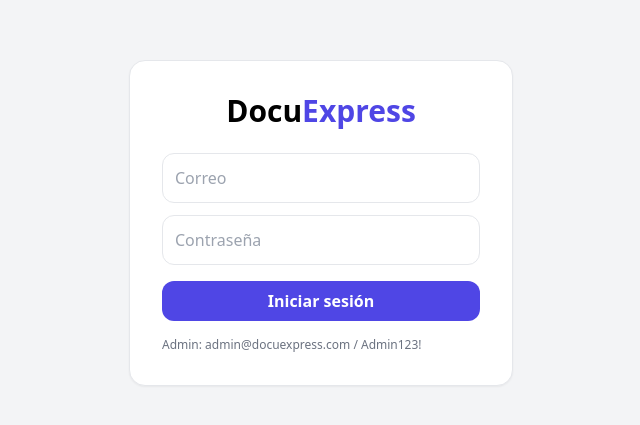
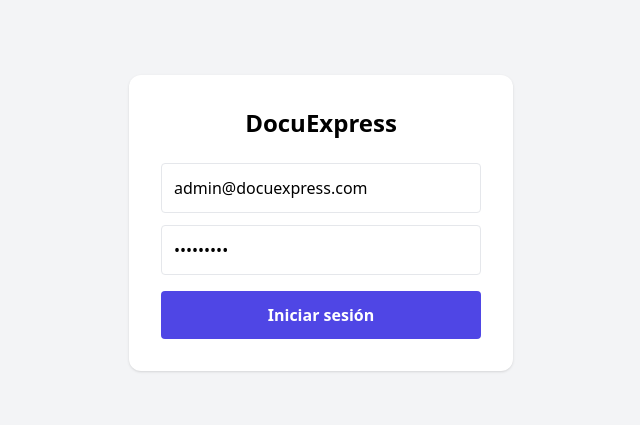
Before and after one commit to IrvingSKO/docuexpress-frontend, a React (Vite) app: page / in a window 1280 px wide. Shown: the part 177-602 px from the top of the page, without its empty margins (319-959 px from the left). Built offline with nearby package versions, Linux system fonts and the light colour scheme; no server answers.

Commit message:
Update App.jsx

```diff
--- a/src/App.jsx
+++ b/src/App.jsx
@@ -1,50 +1,32 @@
 import { useEffect, useState } from "react";
-import { motion } from "framer-motion";
 
-/* ================== CONFIG ================== */
-const BACKEND_URL =
-  import.meta?.env?.VITE_API_URL || "https://docuexpress.onrender.com/api";
+const BACKEND_URL = "https://docuexpress.onrender.com/api";
 
-/* ================== UI ================== */
-function Card({ children, className = "" }) {
-  return (
-    <div className={`bg-white border rounded-2xl shadow-sm ${className}`}>
-      {children}
-    </div>
-  );
-}
+export default function App() {
+  const [token, setToken] = useState(localStorage.getItem("token"));
+  const [email, setEmail] = useState("admin@docuexpress.com");
+  const [password, setPassword] = useState("Admin123!");
+  const [loading, setLoading] = useState(false);
 
-function Button({ children, className = "", ...props }) {
-  return (
-    <button
-      className={`bg-indigo-600 hover:bg-indigo-700 text-white font-semibold py-2 px-4 rounded-xl ${className}`}
-      {...props}
-    >
-      {children}
-    </button>
-  );
-}
+  const [type, setType] = useState("semanas");
+  const [curp, setCurp] = useState("");
+  const [nss, setNss] = useState("");
 
-/* ================== HELPERS ================== */
-async function safeJson(res) {
-  try {
-    return await res.json();
-  } catch {
-    return {};
-  }
-}
+  const [pdfUrl, setPdfUrl] = useState(null);
 
-/* 🔐 FETCH AUTENTICADO */
+  /* ========================
+     FETCH CON AUTH
+  ======================== */
   const authFetch = async (url, options = {}) => {
-  const token = localStorage.getItem("token");
+    const t = localStorage.getItem("token");
 
     const res = await fetch(`${BACKEND_URL}${url}`, {
       ...options,
       headers: {
         "Content-Type": "application/json",
-      ...(token && { Authorization: `Bearer ${token}` }),
-      ...(options.headers || {})
-    }
+        ...(t ? { Authorization: `Bearer ${t}` } : {}),
+        ...(options.headers || {}),
+      },
     });
 
     if (res.status === 401) {
@@ -54,149 +36,27 @@ const authFetch = async (url, options = {}) => {
       return;
     }
 
-  if (!res.ok) {
-    const data = await safeJson(res);
-    throw new Error(data?.message || "Error del servidor");
-  }
-
     return res;
   };
 
-/* ================== APP ================== */
-export default function App() {
-  const [screen, setScreen] = useState("login");
-  const [user, setUser] = useState(null);
-
-  const login = async (email, password) => {
+  /* ========================
+     LOGIN
+  ======================== */
+  const handleLogin = async () => {
+    setLoading(true);
     try {
       const res = await fetch(`${BACKEND_URL}/auth/login`, {
         method: "POST",
         headers: { "Content-Type": "application/json" },
-        body: JSON.stringify({ email, password })
+        body: JSON.stringify({ email, password }),
       });
 
       const data = await res.json();
 
-      if (!res.ok) {
-        alert(data?.message || "Credenciales incorrectas");
-        return;
-      }
+      if (!res.ok) throw new Error(data.message);
 
       localStorage.setItem("token", data.token);
-      setUser(data.user);
-      setScreen(data.user.role === "admin" ? "admin" : "user");
-    } catch {
-      alert("No se pudo conectar al backend");
-    }
-  };
-
-  const logout = () => {
-    localStorage.removeItem("token");
-    window.location.reload();
-  };
-
-  return (
-    <div className="min-h-screen bg-gray-100">
-      {screen === "login" && <Login onLogin={login} />}
-      {screen === "admin" && <Dashboard user={user} onLogout={logout} />}
-      {screen === "user" && <Dashboard user={user} onLogout={logout} />}
-    </div>
-  );
-}
-
-/* ================== LOGIN ================== */
-function Login({ onLogin }) {
-  const [email, setEmail] = useState("");
-  const [password, setPassword] = useState("");
-
-  return (
-    <div className="flex items-center justify-center min-h-screen">
-      <motion.div initial={{ opacity: 0, y: 20 }} animate={{ opacity: 1, y: 0 }}>
-        <Card className="p-8 w-96">
-          <h1 className="text-3xl font-bold text-center mb-6">
-            Docu<span className="text-indigo-600">Express</span>
-          </h1>
-
-          <input
-            className="w-full border p-3 rounded-xl mb-3"
-            placeholder="Correo"
-            value={email}
-            onChange={(e) => setEmail(e.target.value)}
-          />
-
-          <input
-            className="w-full border p-3 rounded-xl mb-4"
-            placeholder="Contraseña"
-            type="password"
-            value={password}
-            onChange={(e) => setPassword(e.target.value)}
-          />
-
-          <Button
-            className="w-full"
-            onClick={() => onLogin(email, password)}
-          >
-            Iniciar sesión
-          </Button>
-
-          <p className="text-xs text-gray-500 mt-4">
-            Admin: admin@docuexpress.com / Admin123!
-          </p>
-        </Card>
-      </motion.div>
-    </div>
-  );
-}
-
-/* ================== DASHBOARD ================== */
-function Dashboard({ user, onLogout }) {
-  return (
-    <div className="flex min-h-screen">
-      <aside className="w-64 bg-white p-6 border-r">
-        <h2 className="font-bold text-lg mb-4">
-          Docu<span className="text-indigo-600">Express</span>
-        </h2>
-
-        <p className="text-xs text-gray-500 mb-6">{user.email}</p>
-
-        <Button className="w-full mb-4" onClick={onLogout}>
-          Cerrar sesión
-        </Button>
-      </aside>
-
-      <main className="flex-1 p-10">
-        <ApiPanel />
-      </main>
-    </div>
-  );
-}
-
-/* ================== API PANEL ================== */
-function ApiPanel() {
-  const [type, setType] = useState("semanas");
-  const [curp, setCurp] = useState("");
-  const [nss, setNss] = useState("");
-  const [pdfUrl, setPdfUrl] = useState(null);
-  const [loading, setLoading] = useState(false);
-
-  const generar = async () => {
-    try {
-      setLoading(true);
-      setPdfUrl(null);
-
-      const res = await authFetch("/imss", {
-        method: "POST",
-        body: JSON.stringify({ type, curp, nss })
-      });
-
-      const data = await res.json();
-
-      if (!data?.pdfUrl) {
-        alert("No se recibió PDF");
-        return;
-      }
-
-      setPdfUrl(data.pdfUrl);
+      setToken(data.token);
     } catch (e) {
       alert(e.message);
     } finally {
@@ -204,56 +64,57 @@ function ApiPanel() {
     }
   };
 
-  return (
-    <Card className="max-w-xl p-6">
-      <h2 className="text-xl font-bold mb-4">Consulta IMSS</h2>
+  /* ========================
+     GENERAR DOCUMENTO
+  ======================== */
+  const handleGenerate = async () => {
+    setLoading(true);
+    setPdfUrl(null);
 
-      <select
-        className="w-full border p-3 rounded-xl mb-3"
-        value={type}
-        onChange={(e) => setType(e.target.value)}
-      >
-        <option value="asignacion">Asignación NSS</option>
-        <option value="semanas">Semanas cotizadas</option>
-        <option value="vigencia">Vigencia</option>
-      </select>
+    try {
+      const res = await authFetch("/imss", {
+        method: "POST",
+        body: JSON.stringify({
+          type,
+          curp,
+          nss,
+        }),
+      });
 
-      <input
-        className="w-full border p-3 rounded-xl mb-3"
-        placeholder="CURP"
-        value={curp}
-        onChange={(e) => setCurp(e.target.value)}
-      />
+      if (!res) return;
 
-      {(type === "semanas" || type === "vigencia") && (
-        <input
-          className="w-full border p-3 rounded-xl mb-3"
-          placeholder="NSS"
-          value={nss}
-          onChange={(e) => setNss(e.target.value)}
-        />
-      )}
+      const data = await res.json();
 
-      <Button className="w-full" onClick={generar} disabled={loading}>
-        {loading ? "Generando..." : "Generar documento"}
-      </Button>
+      if (!res.ok) throw new Error(data.message || "Error al generar");
 
-      {pdfUrl && (
-        <button
-  className="block mt-4 text-indigo-700 underline font-semibold"
-  onClick={async () => {
+      setPdfUrl(data.pdfUrl);
+      alert("Documento generado correctamente");
+    } catch (e) {
+      alert(e.message);
+    } finally {
+      setLoading(false);
+    }
+  };
+
+  /* ========================
+     DESCARGAR PDF
+  ======================== */
+  const handleDownload = async () => {
     try {
-      const token = localStorage.getItem("token");
-      const url = `${BACKEND_URL}/download?url=${encodeURIComponent(pdfUrl)}`;
+      const t = localStorage.getItem("token");
 
-      const res = await fetch(url, {
-        headers: { Authorization: `Bearer ${token}` }
-      });
+      const res = await fetch(
+        `${BACKEND_URL}/download?url=${encodeURIComponent(pdfUrl)}`,
+        {
+          headers: {
+            Authorization: `Bearer ${t}`,
+          },
+        }
+      );
 
       if (!res.ok) {
         const err = await res.json().catch(() => ({}));
-        alert(err?.message || "No se pudo descargar");
-        return;
+        throw new Error(err.message || "No se pudo descargar");
       }
 
       const blob = await res.blob();
@@ -261,22 +122,97 @@ function ApiPanel() {
 
       const a = document.createElement("a");
       a.href = fileUrl;
-      a.download = "docuexpress.pdf";
+      a.download = `${type}_${curp}.pdf`.toLowerCase();
       document.body.appendChild(a);
       a.click();
       a.remove();
 
       window.URL.revokeObjectURL(fileUrl);
     } catch (e) {
-      console.error(e);
-      alert("Error al descargar");
+      alert(e.message);
     }
-  }}
+  };
+
+  /* ========================
+     UI
+  ======================== */
+  if (!token) {
+    return (
+      <div className="min-h-screen flex items-center justify-center bg-gray-100">
+        <div className="bg-white p-8 rounded-xl shadow w-full max-w-sm">
+          <h1 className="text-2xl font-bold mb-6 text-center">DocuExpress</h1>
+
+          <input
+            className="w-full mb-3 p-3 border rounded"
+            value={email}
+            onChange={(e) => setEmail(e.target.value)}
+            placeholder="Email"
+          />
+
+          <input
+            className="w-full mb-4 p-3 border rounded"
+            type="password"
+            value={password}
+            onChange={(e) => setPassword(e.target.value)}
+            placeholder="Password"
+          />
+
+          <button
+            onClick={handleLogin}
+            disabled={loading}
+            className="w-full bg-indigo-600 text-white py-3 rounded font-semibold"
+          >
+            {loading ? "Entrando..." : "Iniciar sesión"}
+          </button>
+        </div>
+      </div>
+    );
+  }
+
+  return (
+    <div className="min-h-screen bg-gray-100 p-10">
+      <div className="max-w-xl mx-auto bg-white rounded-xl shadow p-8">
+        <h2 className="text-2xl font-bold mb-6">Consulta IMSS</h2>
+
+        <select
+          className="w-full p-3 border rounded mb-4"
+          value={type}
+          onChange={(e) => setType(e.target.value)}
+        >
+          <option value="semanas">Semanas cotizadas</option>
+        </select>
+
+        <input
+          className="w-full p-3 border rounded mb-4"
+          placeholder="CURP"
+          value={curp}
+          onChange={(e) => setCurp(e.target.value)}
+        />
+
+        <input
+          className="w-full p-3 border rounded mb-6"
+          placeholder="NSS"
+          value={nss}
+          onChange={(e) => setNss(e.target.value)}
+        />
+
+        <button
+          onClick={handleGenerate}
+          disabled={loading}
+          className="w-full bg-indigo-600 text-white py-3 rounded font-semibold"
+        >
+          {loading ? "Generando..." : "Generar documento"}
+        </button>
+
+        {pdfUrl && (
+          <button
+            onClick={handleDownload}
+            className="mt-4 text-indigo-700 underline font-semibold"
           >
             Descargar PDF
           </button>
-
         )}
-    </Card>
+      </div>
+    </div>
   );
 }
```
Lines whose indentation alone changed are shown as unchanged.
